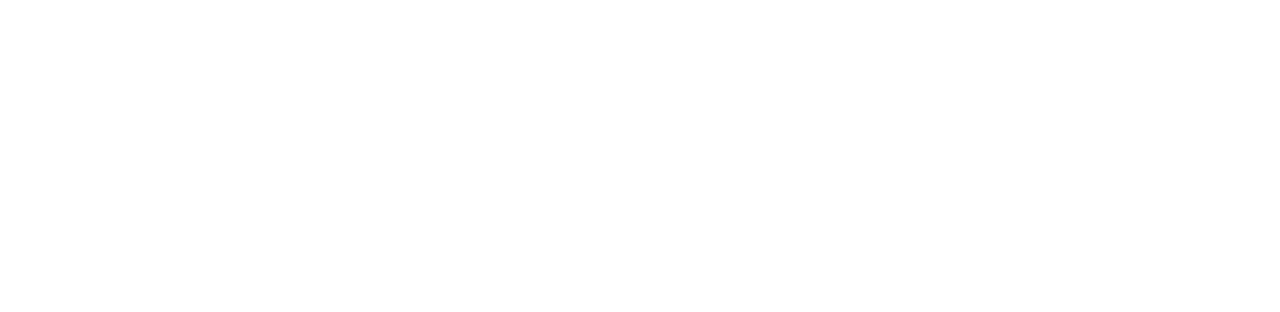
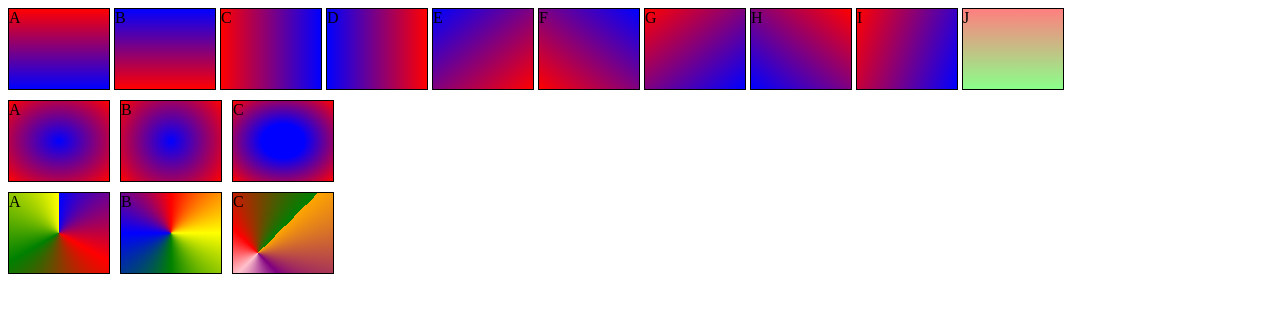
Before and after one commit to OM-PRADHAN25/Web-Development, a plain HTML site: page CSS/Gradient/Gradient.html in a window 1280 px wide. Drawn offline with Linux system fonts and the light colour scheme.

Commit message:
Gradient
Linear, Radial and Conic Gradient

```diff
--- a/CSS/Gradient/CSSofGradient.css
+++ b/CSS/Gradient/CSSofGradient.css
@@ -0,0 +1,127 @@
+.box{
+    display: flex;
+}
+.boxx{
+    display: flex;
+}
+.boxxx{
+    display: flex;
+}
+.box1{
+    border:1px solid black;
+    width: 100px;
+    height: 80px;
+    margin-right: 4px;
+    background-image: linear-gradient(red,blue);
+}
+.box2{
+    border:1px solid black;
+    width: 100px;
+    height: 80px;
+    margin-right: 4px;
+    background-image: linear-gradient(to top ,red,blue);
+}
+.box3{
+    border:1px solid black;
+    width: 100px;
+    height: 80px;
+    margin-right: 4px;
+    background-image: linear-gradient(to right,red,blue);
+}
+.box4{
+    border:1px solid black;
+    width: 100px;
+    height: 80px;
+    margin-right: 4px;
+    background-image: linear-gradient(to left,red,blue);
+}
+.box5{
+    border:1px solid black;
+    width: 100px;
+    height: 80px;
+    margin-right: 4px;
+    background-image: linear-gradient(to top left,red,blue);
+}
+.box6{
+    border:1px solid black;
+    width: 100px;
+    height: 80px;
+    margin-right: 4px;
+    background-image: linear-gradient(to top right,red,blue);
+}
+.box7{
+    border:1px solid black;
+    width: 100px;
+    height: 80px;
+    margin-right: 4px;
+    background-image: linear-gradient(to bottom right,red,blue);
+}
+.box8{
+    border:1px solid black;
+    width: 100px;
+    height: 80px;
+    margin-right: 4px;
+    background-image: linear-gradient(to bottom left,red,blue);
+}
+.box9{
+    border:1px solid black;
+    width: 100px;
+    height: 80px;
+    margin-right: 4px;
+    background-image: linear-gradient(110deg,red,blue);
+}
+.box10{
+    border:1px solid black;
+    width: 100px;
+    height: 80px;
+    margin-right: 4px;
+    background-image: linear-gradient(rgba(255, 0, 0, 0.5),rgba(0, 255, 0, 0.457));
+}
+.box11{
+    border:1px solid black;
+    width: 100px;
+    height: 80px;
+    margin-right: 10px;
+    margin-top: 10px;
+    background-image: Radial-gradient(blue,red);
+}
+.box12{
+    border:1px solid black;
+    width: 100px;
+    height: 80px;
+    margin-right: 10px;
+    margin-top: 10px;
+    background-image: Radial-gradient(circle,blue,red);
+}
+.box13{
+    border:1px solid black;
+    width: 100px;
+    height: 80px;
+    margin-right: 10px;
+    margin-top: 10px;
+    background-image: Radial-gradient(blue 30%,red);
+}
+.box111{
+    border:1px solid black;
+    width: 100px;
+    height: 80px;
+    margin-right: 10px;
+    margin-top: 10px;
+    background-image: conic-gradient(blue,red,green,yellow);
+}
+.box112{
+    border:1px solid black;
+    width: 100px;
+    height: 80px;
+    margin-right: 10px;
+    margin-top: 10px;
+    background-image: conic-gradient(red 0deg, yellow 90deg, green 180deg, blue 270deg, red 360deg);
+}
+.box113{
+    border:1px solid black;
+    width: 100px;
+    height: 80px;
+    margin-right: 10px;
+    margin-top: 10px;
+    background-image: conic-gradient(from 45deg at 25% 75%, orange, purple, pink,red,green);
+}
--- a/CSS/Gradient/Gradient.html
+++ b/CSS/Gradient/Gradient.html
@@ -4,8 +4,31 @@
     <meta charset="UTF-8">
     <meta name="viewport" content="width=device-width, initial-scale=1.0">
     <title>Document</title>
+    <link rel="stylesheet" href="CSSofGradient.css">
 </head>
 <body>
-
+    <div class="box">
+        <!-- Default -->
+    <div class="box1">A</div>
+    <div class="box2">B</div>
+    <div class="box3">C</div>
+    <div class="box4">D</div>
+    <div class="box5">E</div>
+    <div class="box6">F</div>
+    <div class="box7">G</div>
+    <div class="box8">H</div>
+    <div class="box9">I</div>
+    <div class="box10">J</div>
+</div>
+<div class="boxx">
+    <div class="box11">A</div>
+    <div class="box12">B</div>
+    <div class="box13">C</div>
+</div>
+<div class="boxxx">
+    <div class="box111">A</div>
+    <div class="box112">B</div>
+    <div class="box113">C</div>
+</div>
 </body>
 </html>
```
